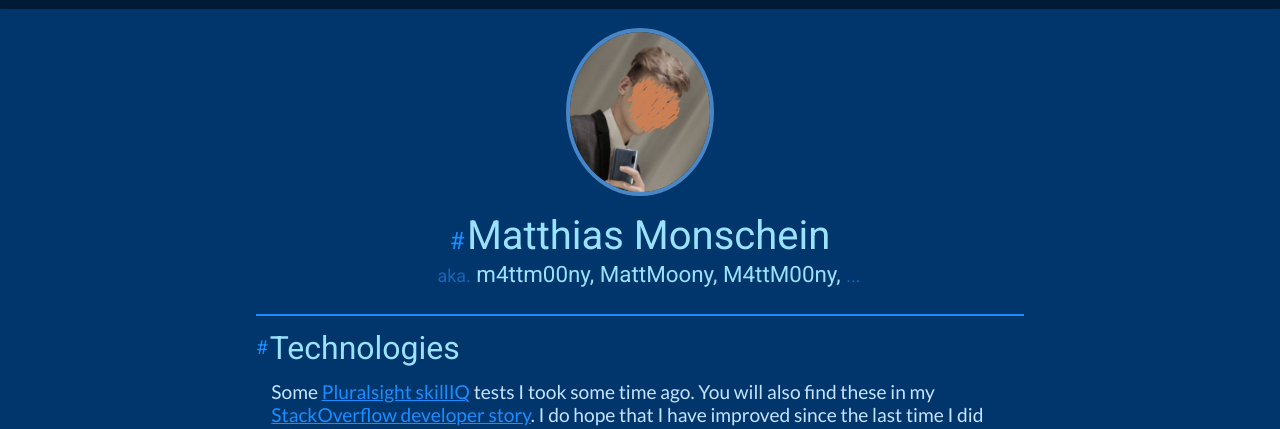
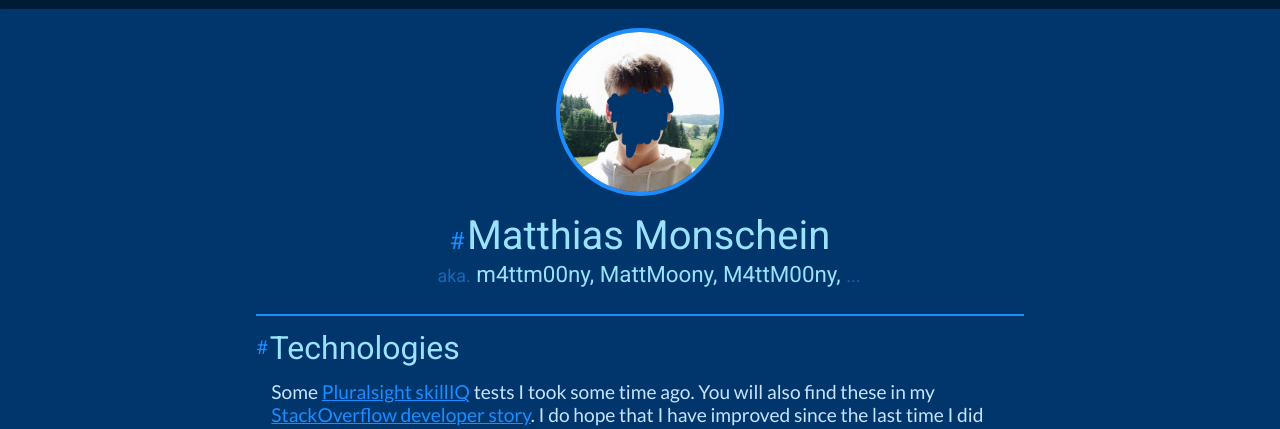
Before and after one commit to MattMoony/MattMoony.github.io, a Gatsby site: page /about in a window 1280 px wide. Shown: the part 84-513 px from the top of the page. Built offline with nearby package versions, Linux system fonts and the light colour scheme; Gatsby itself is replaced by a stand-in of ours; a web font is replaced by a local one.

Commit message:
:bento: added better about pic

```diff
--- a/src/pages/about.module.scss
+++ b/src/pages/about.module.scss
@@ -16,7 +16,7 @@ $textColor: #C6E3FF;
         height: 10em;
         border-radius: 50%;
         border: 4px solid $brightColor;
-        filter: grayscale(45%);
+        // filter: grayscale(45%);
     }
 
     h1, h2, h3, h4, h5, h6 {
--- a/src/pages/about.tsx
+++ b/src/pages/about.tsx
@@ -5,7 +5,7 @@ import BreadCrumbs from '../components/BreadCrumbs';
 import { graphql } from 'gatsby';
 import Footer from '../components/Footer';
 
-import profilePic from '../images/me.jpg';
+import profilePic from '../images/censored.png';
 import pythonIQ from '../images/about/python-iq.png';
 import javascriptIQ from '../images/about/javascript-iq.png';
 import cssIQ from '../images/about/css-iq.png';
```
Also changed, not shown: src/images/censored.png (added), src/images/me.jpg (deleted).
